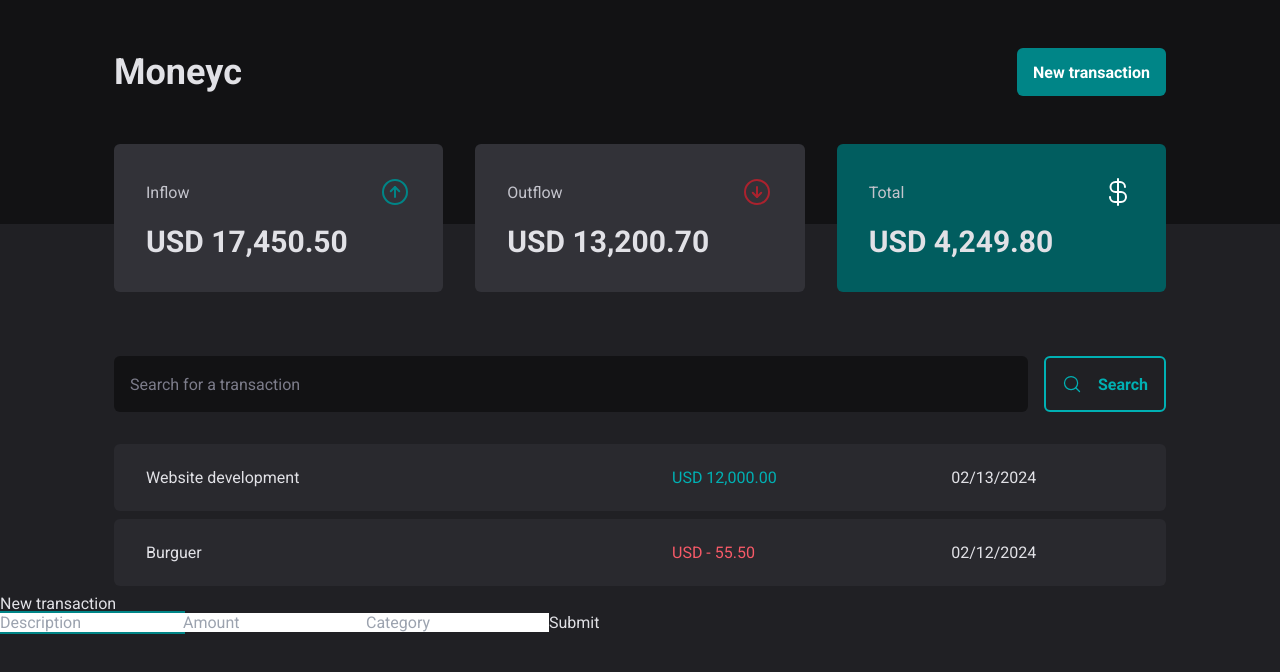
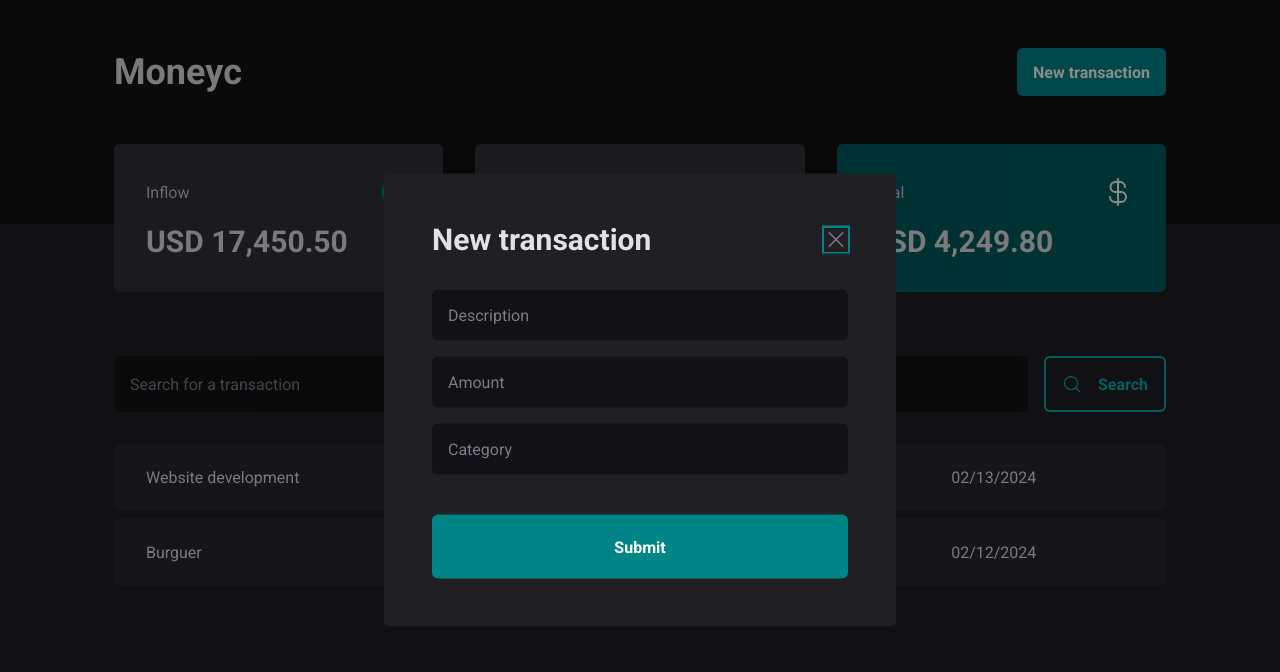
Before and after one commit to rodrigocitadin/moneyc, a React (Vite) app: page / in a window 1280 px wide. Both pictures are taken after a click on the button "New transaction". Shown: the top 672 px of the page. Built offline with nearby package versions, Linux system fonts and the light colour scheme.

Commit message:
finish modal style

```diff
--- a/src/components/NewTransactionModal.tsx
+++ b/src/components/NewTransactionModal.tsx
@@ -1,23 +1,46 @@
 import { Close, Content, Overlay, Portal, Title } from "@radix-ui/react-dialog";
+import { X } from "phosphor-react";
 
 export default function NewTransactionModal() {
   return (
     <Portal>
-      <Overlay />
-      <Content>
-        <Title>New transaction</Title>
+      <Overlay className="fixed h-screen w-screen inset-0 bg-[#00000075]" />
+      <Content className="min-w-[32rem] rounded-md p-12 bg-gray-800 fixed top-1/2 left-1/2 -translate-x-1/2 -translate-y-1/2">
 
-        <form>
-          <input type="text" placeholder="Description" required/>
-          <input type="number" placeholder="Amount" required/>
-          <input type="text" placeholder="Category" required/>
+        <div className="flex justify-between items-center">
+          <Title className="text-3xl font-bold">New transaction</Title>
+          <Close className="bg-transparent text-gray-500 block leading-none">
+            <X size={24} />
+          </Close>
+        </div>
 
-          <button>
+
+        <form className="flex mt-8 flex-col gap-4">
+          <input
+            className="rounded-md border-none bg-gray-900 text-gray-300 p-4 placeholder:text-gray-500"
+            type="text"
+            placeholder="Description"
+            required
+          />
+          <input
+            className="rounded-md border-none bg-gray-900 text-gray-300 p-4 placeholder:text-gray-500"
+            type="number"
+            placeholder="Amount"
+            required
+          />
+          <input
+            className="rounded-md border-none bg-gray-900 text-gray-300 p-4 placeholder:text-gray-500"
+            type="text"
+            placeholder="Category"
+            required
+          />
+
+          <button
+            className="h-16 border-none bg-blue-500 hover:bg-blue-700 transition-colors duration-200 text-white font-bold rounded-md mt-6"
+          >
             Submit
           </button>
         </form>
-
-        <Close />
       </Content>
     </Portal>
   )
```
